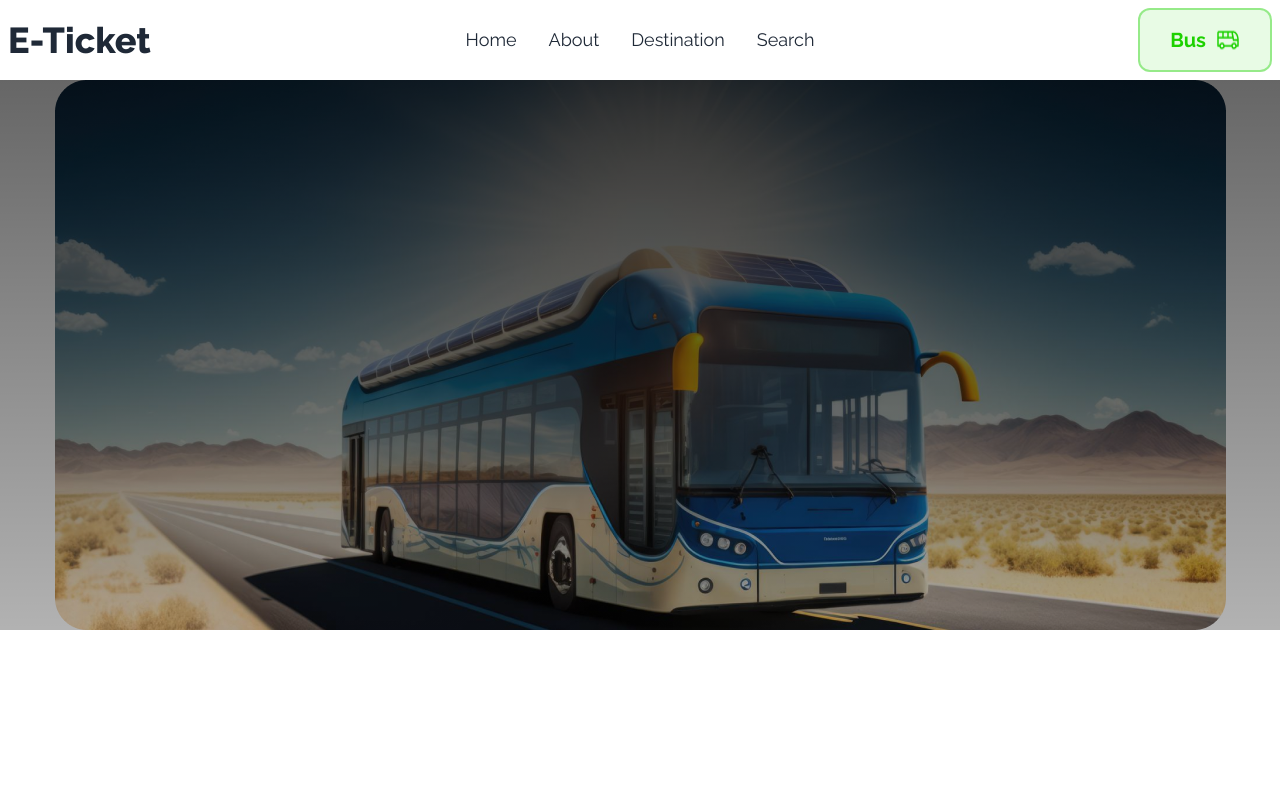
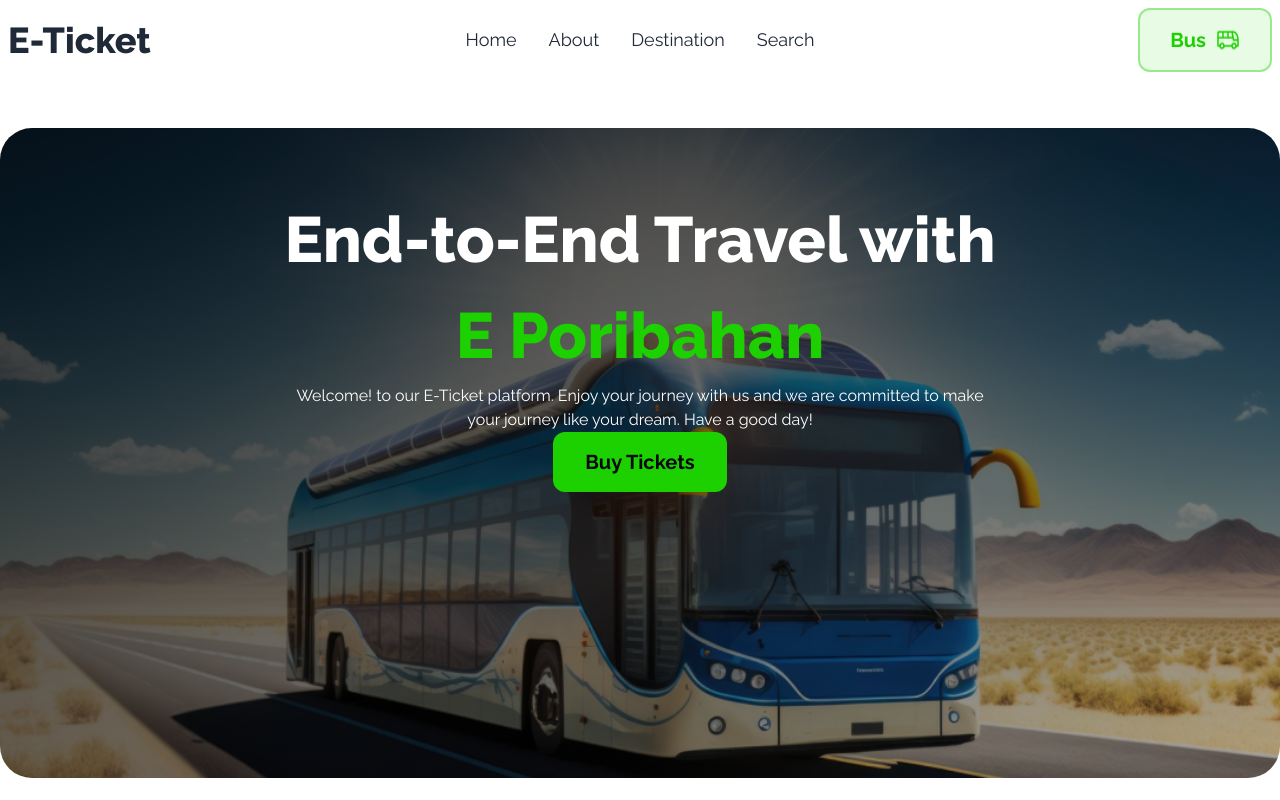
Before and after one commit to mdujjal67/E-Bus-Ticket, a plain HTML site: page index.html in a window 1280 px wide. Drawn offline with nearby package versions, Linux system fonts and the light colour scheme.

```diff
--- a/index.html
+++ b/index.html
@@ -3,7 +3,7 @@
 <head>
     <meta charset="UTF-8">
     <meta name="viewport" content="width=device-width, initial-scale=1.0">
-    <title>Document</title>
+    <title>E-Bus-Ticket</title>
         <!-- Tailwind & daisy UI  -->
         <link href="https://cdn.jsdelivr.net/npm/daisyui@4.6.0/dist/full.min.css" rel="stylesheet" type="text/css" />
         <script src="https://cdn.tailwindcss.com"></script>
@@ -58,7 +58,12 @@
                 </div>
             </div>
 
-            <div class="banner bg-[linear-gradient(rgba(0,0,0,0.6),rgba(0,0,0,0.3)),url('images/banner.png')] h-[550px] max-w-full bg-no-repeat bg-center">
+            <div class="banner bg-[linear-gradient(90deg,rgba(0,0,0,0.6),rgba(0,0,0,0.3)),url('images/banner.png')] h-[650px] max-w-full bg-no-repeat bg-center bg-cover rounded-[32px] mt-12 text-center">
+              <div class="banner-content">
+                <h1 class="text-white text-[64px] font-extrabold pt-16">End-to-End Travel with <br> <span class="text-[#1DD100] text-center">E Poribahan</span></h1>
+                <p class="banner-text w-[690px] mx-auto text-white">Welcome! to our E-Ticket platform. Enjoy your journey with us and we are committed to make your journey like your dream. Have a good day!</p>
+                <button class="banner-btn text-[#030712] text-xl font-bold hover:bg-[#1DD100CC] bg-[#1DD100] py-4 px-8 rounded-xl">Buy Tickets</button>
+              </div>
 
             </div>
         </div>
```
